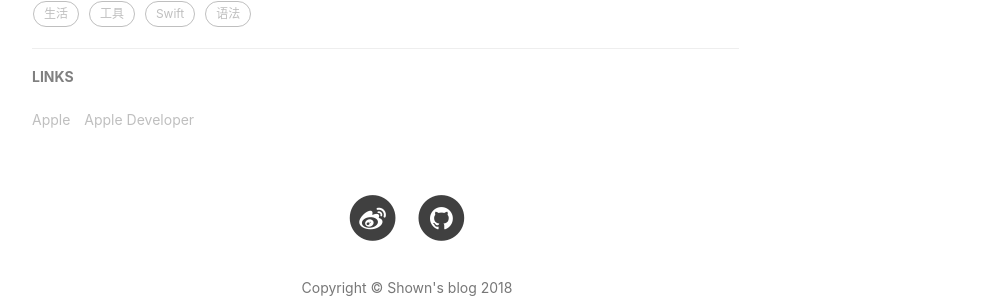
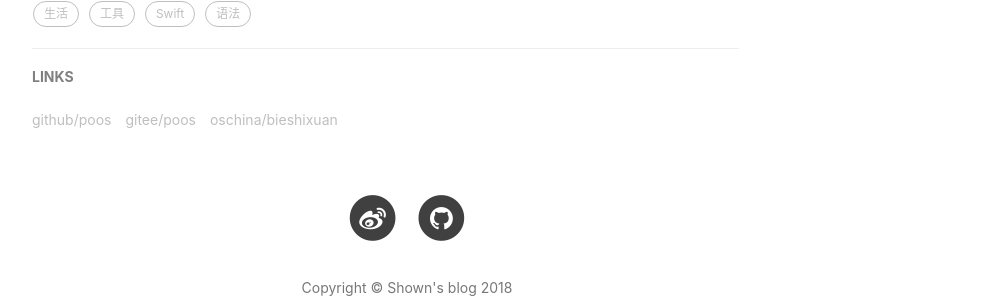
Before and after one commit to poos/poos.github.io, a Jekyll site: the page built from _posts/2018-07-20-SwiftShare.markdown, in a window 1280 px wide and 900 px high, scrolled down 2676 px. Shown: the part 485-784 px from the top of the window, without its empty margins (233-1239 px from the left). Built offline with Jekyll 4.4.1, drawn with Linux system fonts in a browser that asks for light colours; nearby versions of some CDN libraries; comment, search, counter and statistics services are not loaded; grey boxes are pictures that could not be loaded.

Commit message:
change links

```diff
--- a/_config.yml
+++ b/_config.yml
@@ -18,7 +18,7 @@ sidebar-avatar: /img/about-Me.png      # use absolute URL, seeing it's used in b
 
 # SNS settings
 RSS: false
-weibo_username:     poos_github_io
+weibo_username:     poos001
 #zhihu_username:     poos
 github_username:    poos
 #facebook_username:  poos
@@ -99,10 +99,14 @@ service-worker: true
 # Friends
 friends: [
     {
-        title: "Apple",
-        href: "https://apple.com"
+        title: "github/poos",
+        href: "https://github.com/poos"
     },{
-        title: "Apple Developer",
-        href: "https://developer.apple.com/"
+        title: "gitee/poos",
+        href: "https://gitee.com/poos"
+    },
+    {
+        title: "oschina/bieshixuan",
+        href: "https://my.oschina.net/bieshixuan"
     }
 ]
```
